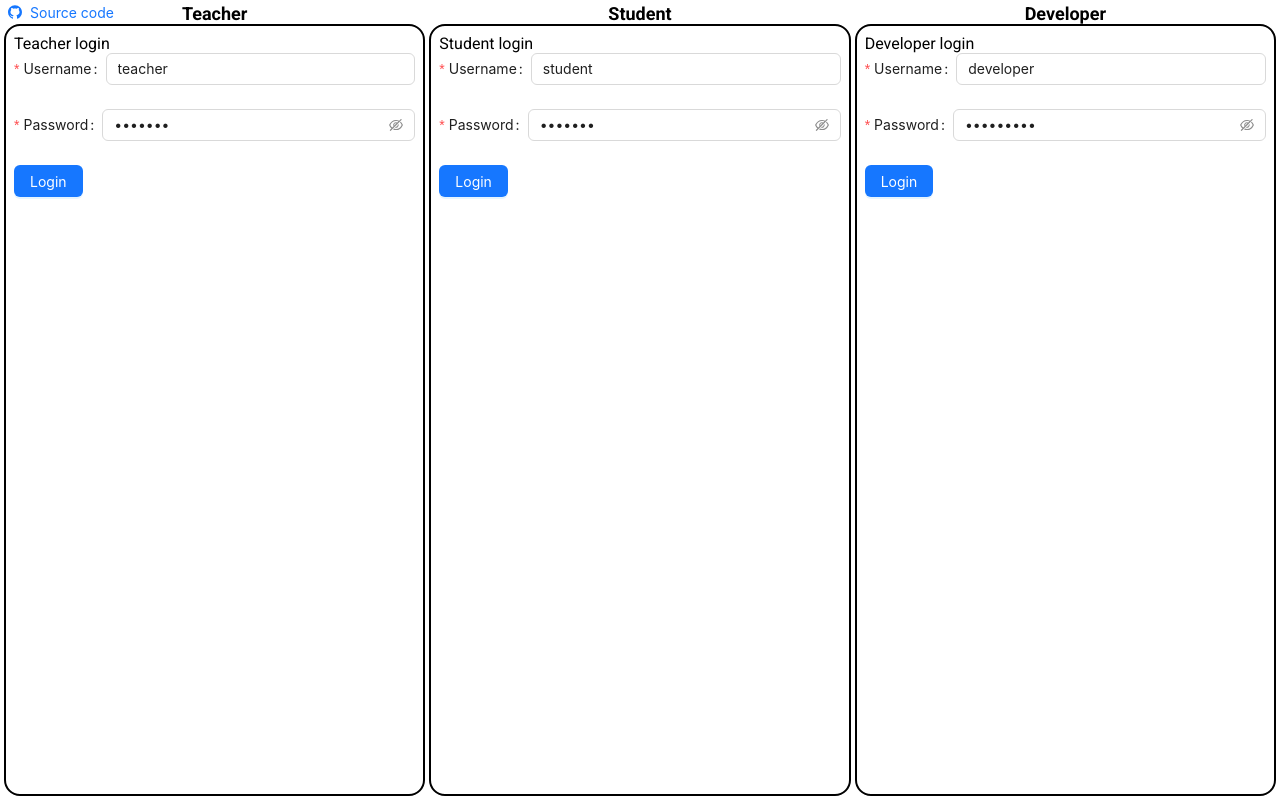
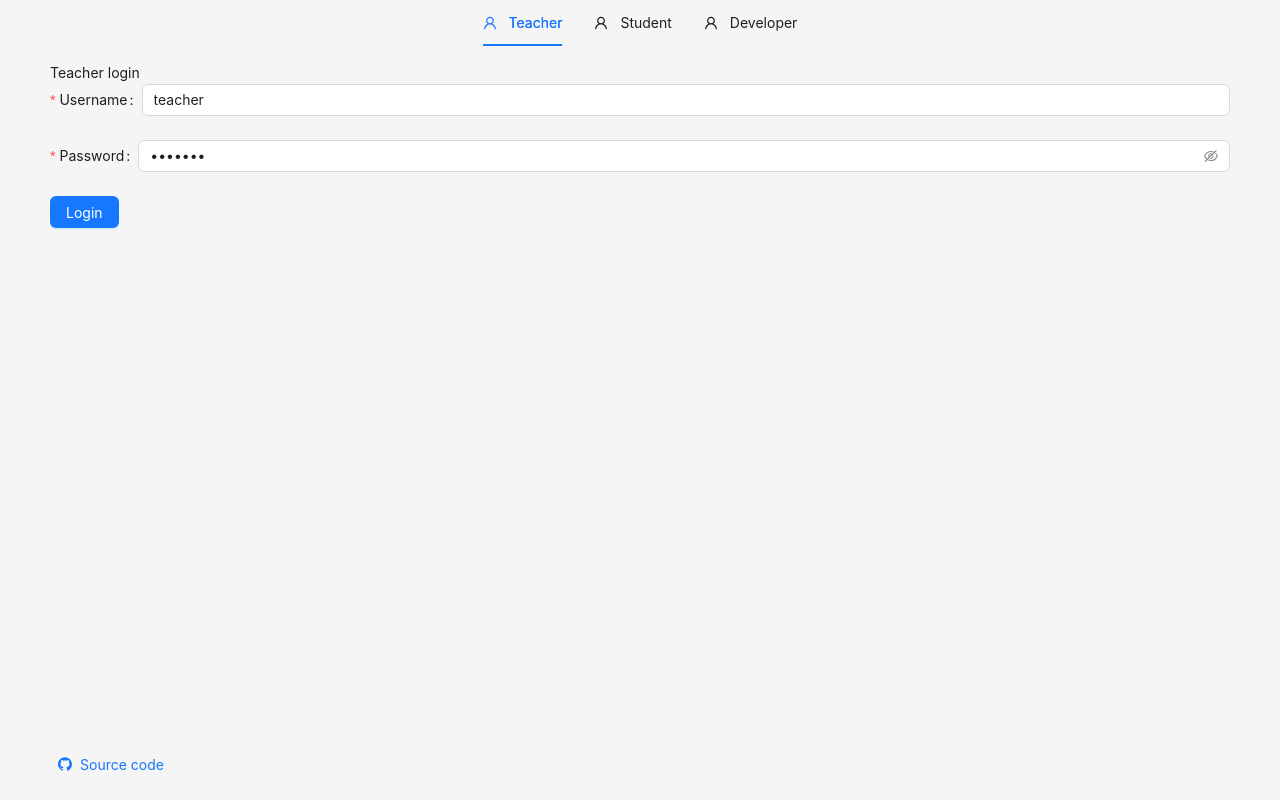
Before and after one commit to mi-qacker/demo-edu, a React (Vite) app: page /user/1 in a window 1280 px wide. Built offline with nearby package versions, Linux system fonts and the light colour scheme.

Commit message:
Add tabs for adaptive design (#8)

```diff
--- a/src/App.module.css
+++ b/src/App.module.css
@@ -1,38 +1,17 @@
-.layout {
-  height: 100%;
-  display: flex;
-  flex-direction: row;
-  justify-content: space-around;
-  box-sizing: border-box;
-  column-gap: 4px;
-  padding: 4px 4px;
-  overflow: hidden;
+.content {
+  padding: 0 50px;
 }
 
 .app {
   width: 100%;
-  min-width: 320px;
-  max-width: 480px;
-
-  .title {
-    text-decoration: none;
-    font-size: 18px;
-    text-align: center;
-    margin: 0;
-    line-height: 20px;
-  }
-
-  .phone {
-    height: calc(100% - 20px);
-    box-sizing: border-box;
-    border: 2px solid black;
-    border-radius: 16px;
-    padding: 8px;
-  }
 }
 
 .source-link {
-  position: absolute;
-  top: 0;
-  left: 0;
+  height: 24px;
 }
+
+@media screen and (max-width: 768px) {
+  .content {
+    padding: 0 8px;
+  }
+}
--- a/src/App.tsx
+++ b/src/App.tsx
@@ -1,33 +1,51 @@
 import GithubFilled from "@ant-design/icons/GithubFilled";
-import { Button } from "antd";
+import { Button, Layout, Tabs, TabsProps } from "antd";
 import s from "./App.module.css";
 import { Developer } from "./developer";
 import { Student } from "./student";
 import { Teacher } from "./teacher";
+import UserOutlined from "@ant-design/icons/lib/icons/UserOutlined";
+
+const tabItems: TabsProps["items"] = [
+  {
+    key: "teacher",
+    label: "Teacher",
+    children: (
+      <div className={s.app}>
+        <Teacher />
+      </div>
+    ),
+    icon: <UserOutlined />,
+  },
+  {
+    key: "student",
+    label: "Student",
+    children: (
+      <div className={s.app}>
+        <Student />
+      </div>
+    ),
+    icon: <UserOutlined />,
+  },
+  {
+    key: "developer",
+    label: "Developer",
+    children: (
+      <div className={s.app}>
+        <Developer />
+      </div>
+    ),
+    icon: <UserOutlined />,
+  },
+];
 
 function App() {
   return (
-    <>
-      <div className={s.layout}>
-        <div className={s.app}>
-          <h2 className={s.title}>Teacher</h2>
-          <div className={s.phone}>
-            <Teacher />
-          </div>
-        </div>
-        <div className={s.app}>
-          <h2 className={s.title}>Student</h2>
-          <div className={s.phone}>
-            <Student />
-          </div>
-        </div>
-        <div className={s.app}>
-          <h2 className={s.title}>Developer</h2>
-          <div className={s.phone}>
-            <Developer />
-          </div>
-        </div>
-      </div>
+    <Layout style={{ minHeight: "100vh" }}>
+      <Layout.Content className={s.content}>
+        <Tabs items={tabItems} style={{ height: "100%" }} centered />
+      </Layout.Content>
+      <Layout.Footer>
         <div className={s["source-link"]}>
           <Button
             type="link"
@@ -39,7 +57,8 @@ function App() {
             Source code
           </Button>
         </div>
-    </>
+      </Layout.Footer>
+    </Layout>
   );
 }
 
--- a/src/developer/pages/User.tsx
+++ b/src/developer/pages/User.tsx
@@ -24,12 +24,14 @@ const DeveloperUser = () => {
 
   const renderLogItem = useCallback((item: Log) => {
     return (
+      <List.Item>
         <div className={s["log-item"]}>
           <span className={s["log-date"]}>
             {item.date.toLocaleDateString()} {item.date.toLocaleTimeString()}
           </span>
           <span>{item.action}</span>
         </div>
+      </List.Item>
     );
   }, []);
 
--- a/src/teacher/pages/Course.tsx
+++ b/src/teacher/pages/Course.tsx
@@ -56,12 +56,14 @@ const UserLog = (props: { userId: number; courseId: number }) => {
 
   const renderLogItem = useCallback((item: Log) => {
     return (
+      <List.Item>
         <div className={s["log-item"]}>
           <span className={s["log-date"]}>
             {item.date.toLocaleDateString()} {item.date.toLocaleTimeString()}
           </span>
           <span>{item.action}</span>
         </div>
+      </List.Item>
     );
   }, []);
 
```
Lines whose indentation alone changed are shown as unchanged.
